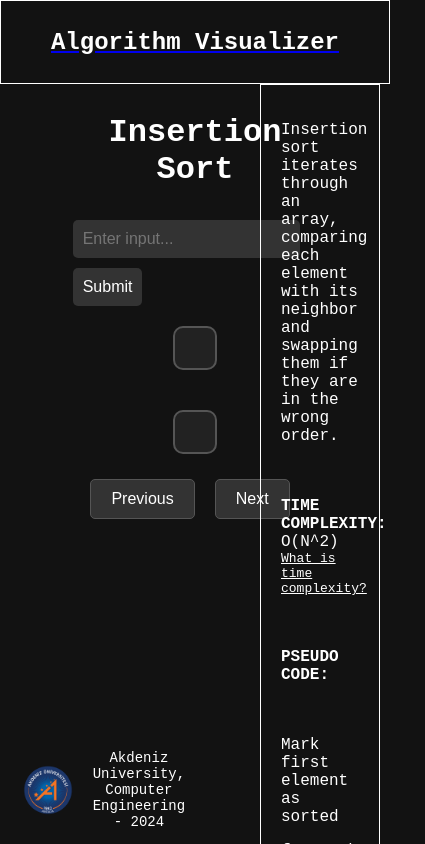
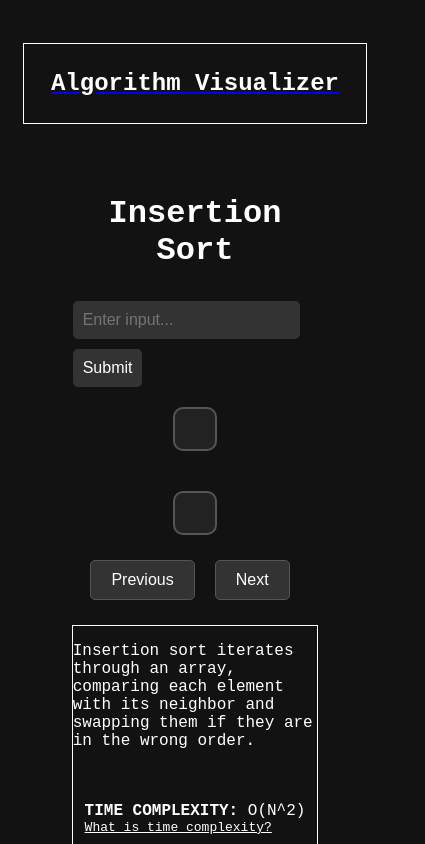
Before and after one commit to durmusgulbahar/algorithm-visualizer, a Next.js app: page /testPage in a window 390 px wide. Shown: the top 844 px of the page, 425 px wide, since content can reach past the window. Built offline with nearby package versions, Linux system fonts and the light colour scheme.

Commit message:
make responsive

```diff
--- a/package.json
+++ b/package.json
@@ -9,11 +9,13 @@
     "lint": "next lint"
   },
   "dependencies": {
+    "@types/styled-components": "^5.1.34",
     "next": "14.1.2",
     "next-i18next": "^15.3.0",
     "react": "^18",
     "react-dom": "^18.3.1",
-    "react-i18next": "^14.1.1"
+    "react-i18next": "^14.1.1",
+    "styled-components": "^6.1.11"
   },
   "devDependencies": {
     "@types/node": "^20",
--- a/src/app/layout.tsx
+++ b/src/app/layout.tsx
@@ -3,12 +3,44 @@
 import "./global.css";
 import Footer from "@/src/components/Footer";
 import Link from "next/link";
+import { useEffect, useState } from "react";
 
 export default function RootLayout({
   children,
 }: Readonly<{
   children: React.ReactNode;
 }>) {
+  const [isMobile, setIsMobile] = useState(false);
+
+  useEffect(() => {
+    const handleResize = () => {
+      setIsMobile(window.innerWidth <= 768);
+    };
+
+    // Set the initial value
+    handleResize();
+
+    // Add the event listener
+    window.addEventListener('resize', handleResize);
+
+    // Remove the event listener on cleanup
+    return () => window.removeEventListener('resize', handleResize);
+  }, []);
+
+  const headerStyle: React.CSSProperties = {
+    display: "flex",
+    justifyContent: "center",
+    alignItems: "center",
+    height: "5%",
+    position: isMobile ? "static" : "fixed",
+    top: isMobile ? "auto" : "0",
+    left: isMobile ? "auto" : "0",
+    right: isMobile ? "auto" : "0",
+    zIndex: 1,
+    border: "1px solid white",
+    textAlign: "center",
+    padding: isMobile ? "10px" : "20px",
+  };
 
   return (
     <html lang='en'>
@@ -21,27 +53,12 @@ export default function RootLayout({
           }}
         >
         </div>
-        <div
-          style={{
-            display: "flex",
-            justifyContent: "center",
-            alignItems: "center",
-            height: "5%",
-            position: "fixed",
-            top: "0",
-            left: "0",
-            right: "0",
-            zIndex: 1,
-            border: "1px solid white",
-            textAlign: "center",
-            padding: "20px",
-          }}
-        >
+        <div style={headerStyle}>
           <Link href={"/"}>
             <h1 style={{
               fontSize: "1.5rem",
               color: "white",
-            textDecoration: "none",
+              textDecoration: "none",
             }}>
               Algorithm Visualizer
             </h1>
--- a/src/components/Footer.tsx
+++ b/src/components/Footer.tsx
@@ -1,5 +1,3 @@
-'use client';
-
 import React from 'react';
 import styles from '@/src/styles/footer.module.css';
 import logo from "@/public/logo-single.png"
--- a/src/components/RightSide.tsx
+++ b/src/components/RightSide.tsx
@@ -1,7 +1,29 @@
 import React from "react";
+import styled from "styled-components";
 import ExplainBox from "./ExplainBox";
 import PseudoCodeComponent from "./PseudoCode";
 import { PseudoCode } from "../models/PseudoCode";
+
+const RightSideContainer = styled.div`
+  display: flex;
+  flex-direction: column;
+  gap: 20px;
+  padding: 20px;
+  position: absolute;
+  z-index: 1;
+  top: 10%;
+  right: 10px;
+  border: 1px solid white;
+  width: 20%;
+
+  @media (max-width: 768px) {
+    position: static;
+    width: 100%;
+    margin-top: 20px;
+    padding: 0;
+    align-items: center; /* Center content on mobile */
+  }
+`;
 
 export default function RightSide({
   step,
@@ -14,36 +36,26 @@ export default function RightSide({
   complexity: string;
   text: string;
 }) {
-
   return (
-    <div
-      style={{
-        display: "flex",
-        flexDirection: "column",
-        gap: "20px",
-        padding: "20px",
-        position: "absolute",
-        zIndex: 1,
-        top: "10%",
-        right: "10px",
-        border: "1px solid white",
-        width: "20%",
-      }}
-    >
+    <RightSideContainer>
       <ExplainBox text={text} />
       <p style={{ fontWeight: "bold" }}>
         TIME COMPLEXITY: <span style={{ fontWeight: "normal" }}>{complexity}</span>
-        <a target="_blank" style={
-          {
+        <a
+          target="_blank"
+          style={{
             color: "white",
             fontWeight: "normal",
             fontSize: "13px",
             display: "block",
-          }
-        } href="https://www.geeksforgeeks.org/time-complexity-and-space-complexity/">What is time complexity?</a>
+          }}
+          href="https://www.geeksforgeeks.org/time-complexity-and-space-complexity/"
+        >
+          What is time complexity?
+        </a>
       </p>
       <p style={{ fontWeight: "bold" }}>PSEUDO CODE:</p>
       <PseudoCodeComponent step={step} pseudo_code={pseudo_code} />
-    </div>
+    </RightSideContainer>
   );
 }
--- a/src/styles/footer.module.css
+++ b/src/styles/footer.module.css
@@ -1,3 +1,4 @@
+/* footer.module.css */
 .footer {
     background-color: #121212;
     display: flex;
@@ -26,3 +27,22 @@
     font-size: 14px;
     text-align: center;
   }
+
+  @media (max-width: 768px) {
+    .footer {
+      position: static;
+      flex-direction: column;
+      padding: 10px;
+    }
+
+    .footerContainer {
+      flex-direction: column;
+      padding-right: 0;
+      text-align: center;
+    }
+
+    .footerText {
+      width: 100%;
+      text-align: center;
+    }
+  }
```
Also changed, not shown: 1 other file (tests, documents, lock files or other folders). Lines whose indentation alone changed are shown as unchanged.
